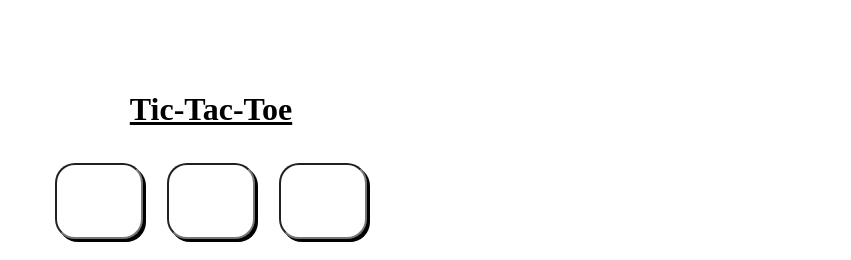
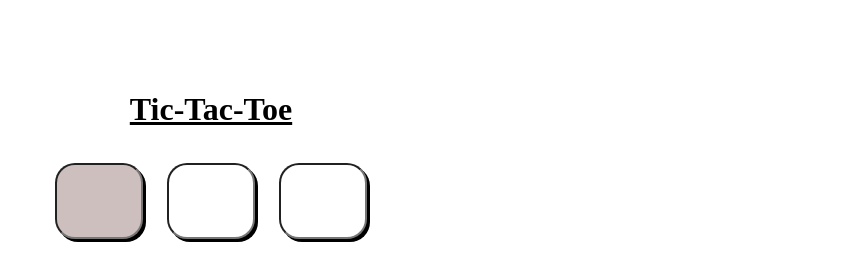
Before and after one commit to BharathaKumaran/Tic-Tac-Toe, a plain HTML site: page index.html in a window 1280 px wide. In both pictures the pointer is over the input 528 px from the left and 200 px from the top of the page. Shown: the top 260 px of the page, without its empty margins (429-1280 px from the left). Drawn offline with Linux system fonts and the light colour scheme.

Commit message:
Update tictactoe.css

```diff
--- a/tictactoe.css
+++ b/tictactoe.css
@@ -27,3 +27,8 @@ button:hover{
   background-color: rgb(165, 54, 54);
 
 }
+input:hover{
+
+  background-color: rgb(206, 191, 191);
+
+}
```
